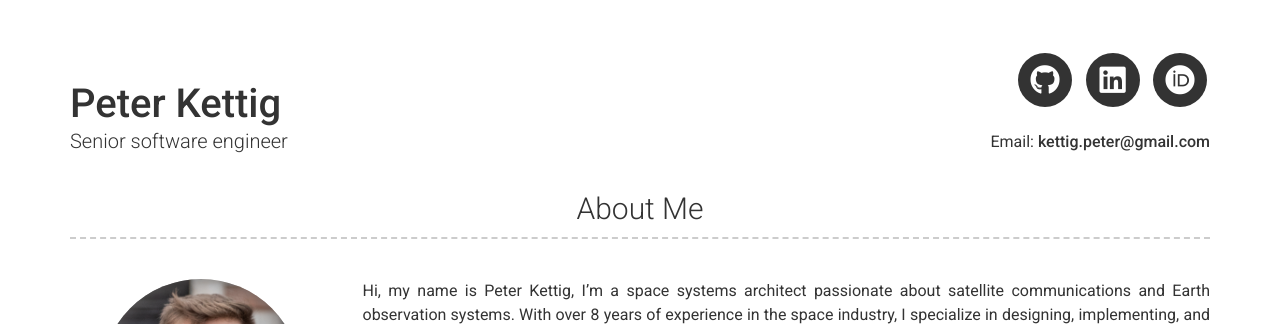
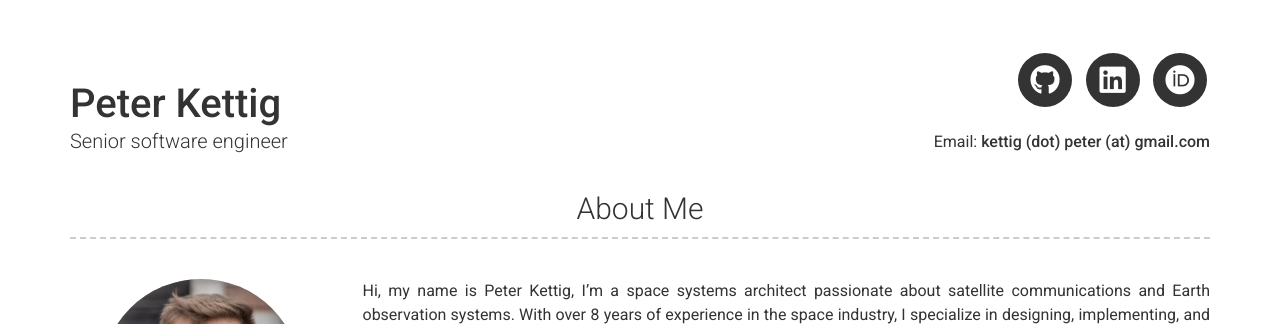
Before and after one commit to petket-5/petket-5.github.io, a Jekyll site: the page built from index.md, in a window 1280 px wide and 900 px high. Shown: the top 324 px of the window. Built offline with Jekyll 4.4.1, drawn with Linux system fonts in a browser that asks for light colours; nearby versions of some CDN libraries; some of the changed text lies outside the part shown.

Commit message:
Remove mail

```diff
--- a/_config.yml
+++ b/_config.yml
@@ -8,7 +8,7 @@ version: 2
 # Personal info
 name: Peter Kettig
 title: Senior software engineer
-email: kettig.peter@gmail.com
+email: kettig (dot) peter (at) gmail.com
 # email_title: Email (Email title override)
 # phone: +xx (0) xxx xxxxx
 # phone_title: Phone (Phone title override)
```
